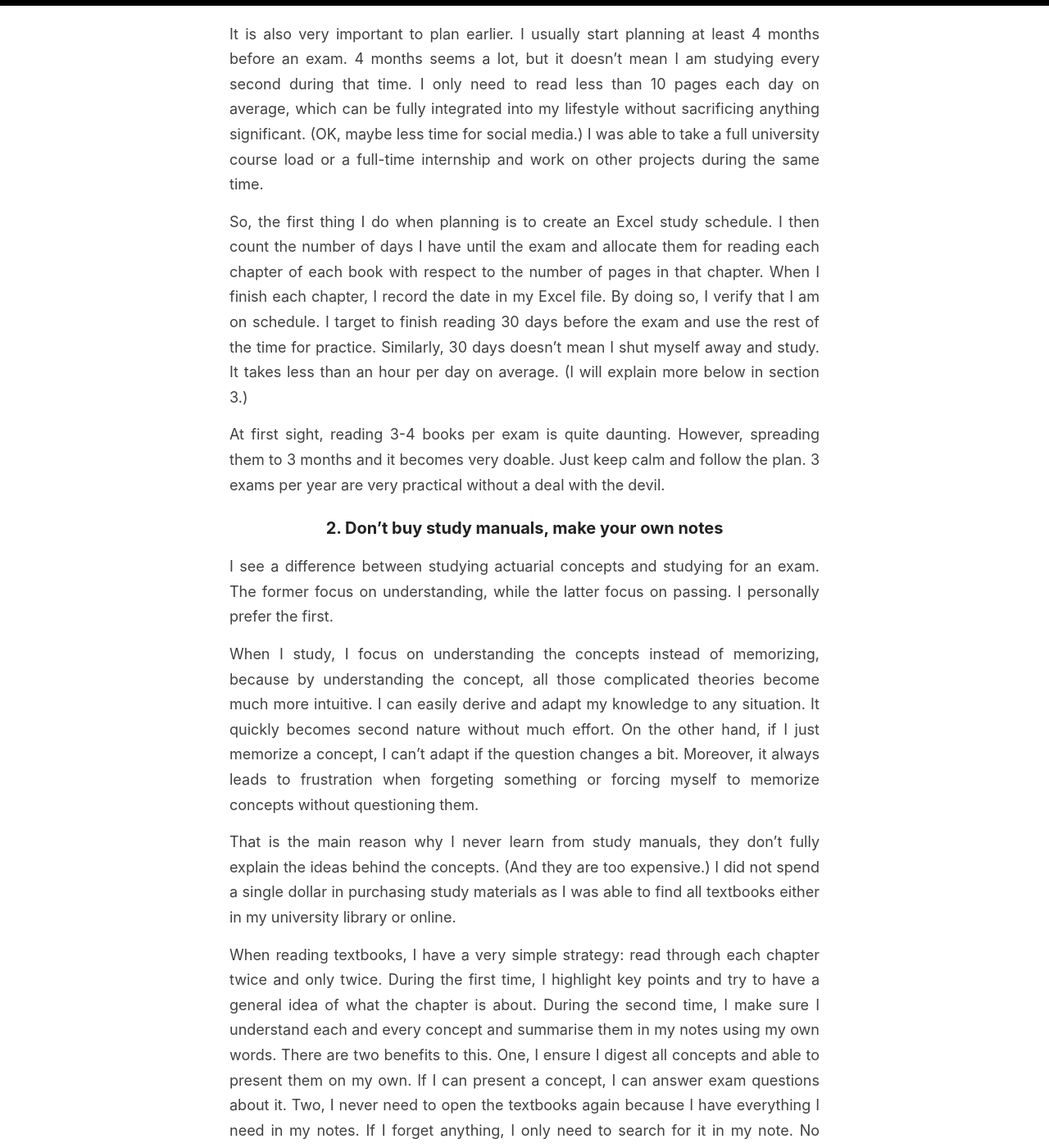
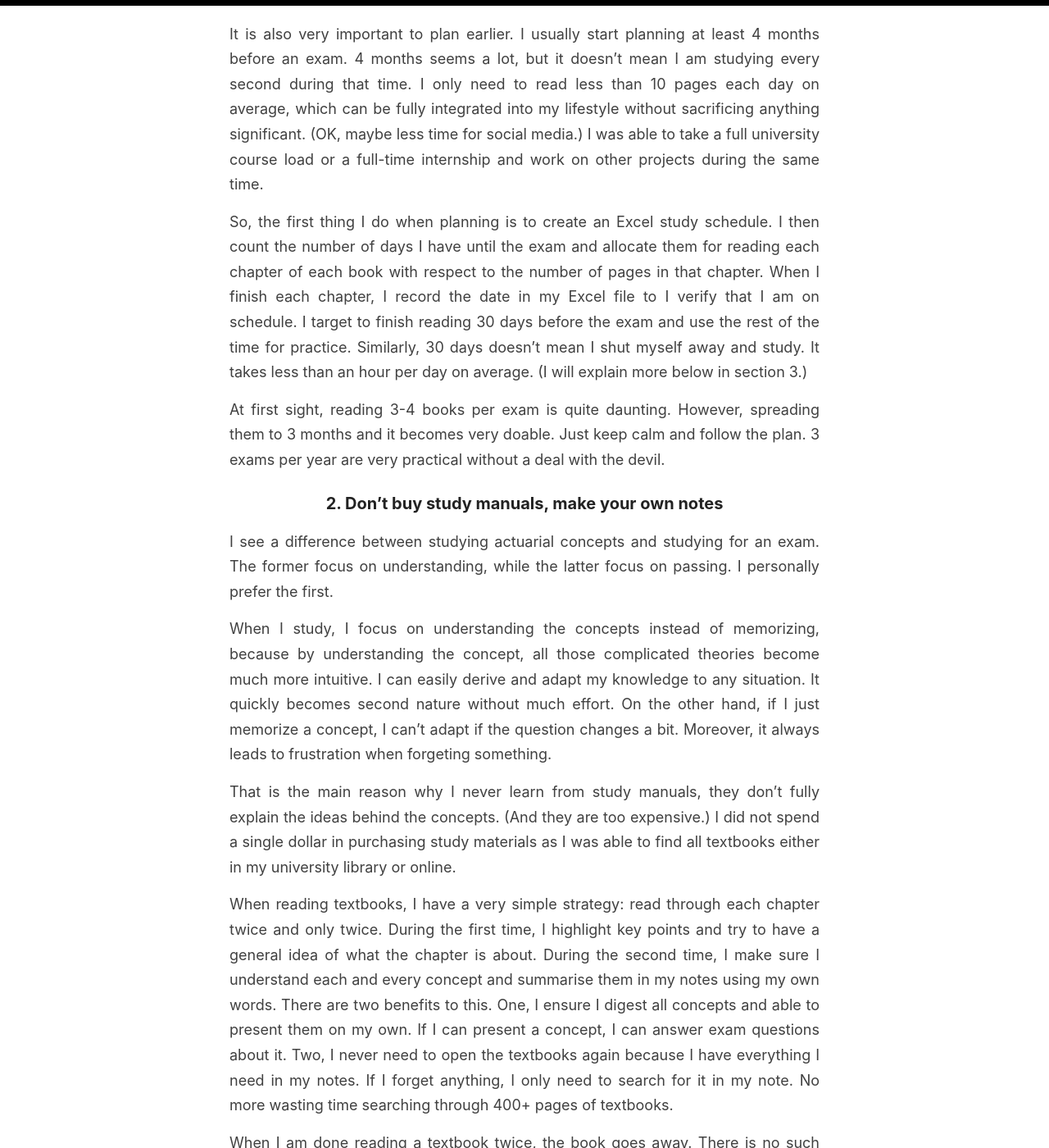
Before and after one commit to actuarialcat/actuarialcat.github.io, a Jekyll site: the page built from _posts/2020-12-24-How-to-pass-7-SOA.md, in a window 1280 px wide and 1400 px high, scrolled down 1259 px. Shown: the whole window at 82% size. Built offline with Jekyll 4.4.1, drawn with Linux system fonts in a browser that asks for light colours; some of the changed text lies outside the part shown.

Commit message:
update how to pass

```diff
--- a/_posts/2020-12-24-How-to-pass-7-SOA.md
+++ b/_posts/2020-12-24-How-to-pass-7-SOA.md
@@ -11,7 +11,7 @@
 I'm excited to share some studying strategies that I've used to pass 7 actuarial exams on the first attempt in two and a half years.
 Passing 7 exams may seem difficult at first, but it is feasible with the right method and determination.
 
-I strategies I shared works very well for me, but it doesn't mean it will work for everybody.
+The strategies I shared works very well for me, but it doesn't mean it will work for everybody.
 I hope this can help you to formulate your unique strategy and pass exams.
 
 OK, let's get to it!
@@ -32,7 +32,7 @@
 
 So, the first thing I do when planning is to create an Excel study schedule.
 I then count the number of days I have until the exam and allocate them for reading each chapter of each book with respect to the number of pages in that chapter.
-When I finish each chapter, I record the date in my Excel file. By doing so, I verify that I am on schedule.
+When I finish each chapter, I record the date in my Excel file to I verify that I am on schedule.
 I target to finish reading 30 days before the exam and use the rest of the time for practice.
 Similarly, 30 days doesn't mean I shut myself away and study.
 It takes less than an hour per day on average.
@@ -53,7 +53,7 @@
 When I study, I focus on understanding the concepts instead of memorizing, because by understanding the concept, all those complicated theories become much more intuitive.
 I can easily derive and adapt my knowledge to any situation. It quickly becomes second nature without much effort.
 On the other hand, if I just memorize a concept, I can't adapt if the question changes a bit.
-Moreover, it always leads to frustration when forgeting something or forcing myself to memorize concepts without questioning them.
+Moreover, it always leads to frustration when forgeting something.
 
 That is the main reason why I never learn from study manuals, they don't fully explain the ideas behind the concepts.
 (And they are too expensive.)
@@ -117,4 +117,4 @@
 
 That is all I have for now.
 I hope my journey through the prelim exams can inspire yours.
-Feel free to connect with me or message me on [LinkedIn](https://www.linkedin.com/in/jackson-leung-805828174/), especially if you are interested in my Excel study schedules.
+Feel free to connect with me and message me on [LinkedIn](https://www.linkedin.com/in/jackson-leung-805828174/), especially if you are interested in my Excel study schedules.
```
Also changed, not shown: other parts of _posts/2020-12-24-How-to-pass-7-SOA.md (+2 -2 lines).
